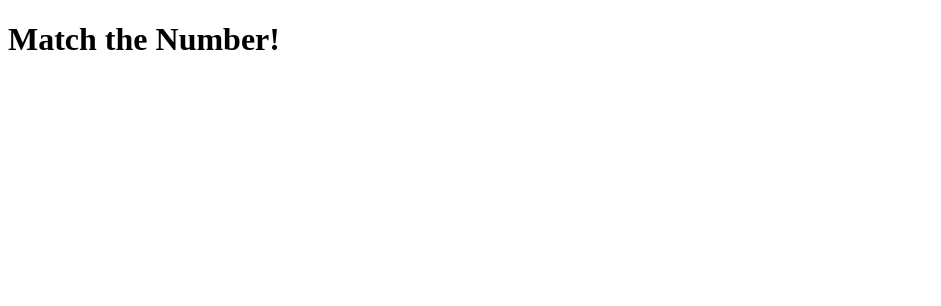
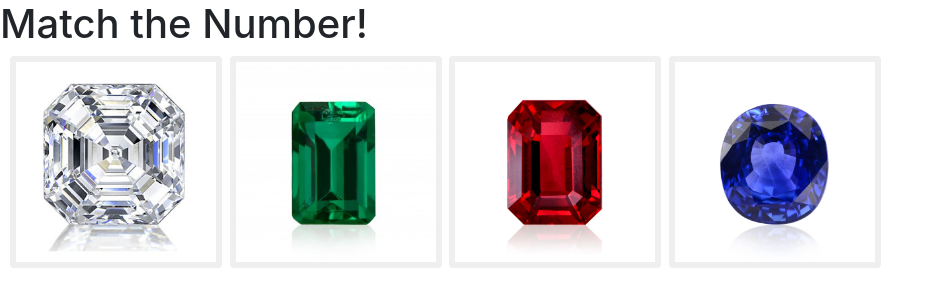
Before and after one commit to Maldrek/week-4-game, a plain HTML site: page index.html in a window 1280 px wide. Shown: the whole page, without its empty margins (0-941 px from the left). Drawn offline with nearby package versions, Linux system fonts and the light colour scheme.

Commit message:
added buttons and styling elements

```diff
--- a/assets/css/style.css
+++ b/assets/css/style.css
@@ -0,0 +1,14 @@
+.crystal {
+    height:200px;
+    width:200px;
+}
+
+.btn {
+    padding:5px;
+    margin-left:3px;
+
+}
+
+.diamond {
+    margin-left:10px;
+}
--- a/assets/javascript/game.js
+++ b/assets/javascript/game.js
@@ -1,3 +1,6 @@
+<script src="http://code.jquery.com/jquery-3.3.1.js" integrity="sha256-2Kok7MbOyxpgUVvAk/HJ2jigOSYS2auK4Pfzbm7uH60=" crossorigin="anonymous"></script>
+
+
 //Creates an array of numbers that can be used as the target number
 //Computer chooses a number from that array
 //Creates an array of numbers 1-12 that are to be assigned to the crystals
--- a/index.html
+++ b/index.html
@@ -1,15 +1,46 @@
 <!DOCTYPE html>
 <html>
+
 <head>
     <meta charset="utf-8" />
-    <meta http-equiv="X-UA-Compatible" content="IE=edge">
     <title>Crystal Game</title>
     <meta name="viewport" content="width=device-width, initial-scale=1">
+    <link rel="stylesheet" type="text/css" media="screen" href="https://maxcdn.bootstrapcdn.com/bootstrap/4.0.0/css/bootstrap.min.css"
+    />
     <link rel="stylesheet" type="text/css" media="screen" href="assets/css/style.css" />
+    <script src="http://code.jquery.com/jquery-3.3.1.js" integrity="sha256-2Kok7MbOyxpgUVvAk/HJ2jigOSYS2auK4Pfzbm7uH60=" crossorigin="anonymous"></script>
     <script src="assets/javascript/game.js"></script>
 </head>
+
 <body>
-    <h1>Match the Number!</h1>
+
+
+    <div class="website">
+
+        <h1 class="mx:auto">Match the Number!</h1>
+
+        <button class="btn btn-1 crystal-number diamond">
+            <img class="crystal" id="diamond" src="assets/images/diamond.jpg" alt="image of an octagon cut diamond">
+        </button>
+        <button class="btn crystal-number emerald">
+            <img class="crystal" id="emerald" src="assets/images/emerald.jpg" alt>
+            </imgid>
+        </button>
+        <button class="btn crystal-number ruby">
+            <img class="crystal" id="ruby" src="assets/images/ruby.jpg">
+        </button>
+        <button class="btn crystal-number sapphire">
+            <img class="crystal" id="sapphire" src="assets/images/sapphire.jpg">
+        </button>
+
+
+
+
+
+
+
+    </div>
 
 </body>
+
 </html>
```
